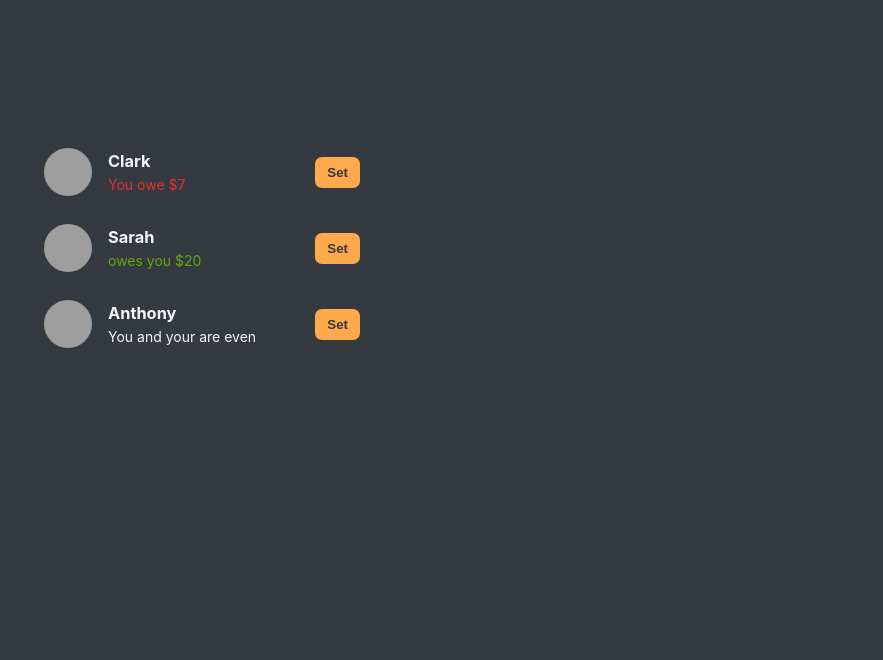
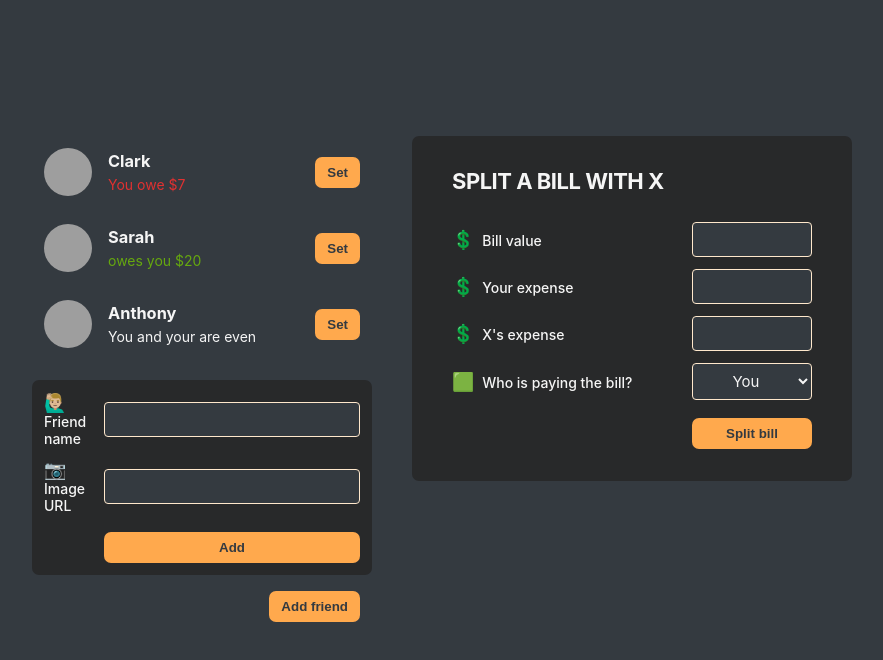
Before and after one commit to GustavoMunizBarrios/eat-n-split, a React (Create React App) app: page / in a window 1280 px wide. Shown: the top 660 px of the page, without its empty margins (198-1081 px from the left). Built offline with nearby package versions, Linux system fonts and the light colour scheme; grey boxes are pictures that could not be loaded.

Commit message:
I added two components and I changed some styles

```diff
--- a/src/App.js
+++ b/src/App.js
@@ -22,8 +22,11 @@
   return (
     <div className="app">
       <div className="sidebar">
-        <FriendList></FriendList>
+        <FriendList />
+        <FormAddFriend />
+        <Button>Add friend</Button>
       </div>
+      <FormSplitBill />
     </div>
   );
 }
@@ -56,7 +59,50 @@
       )}
       {friend.balance === 0 && <p>You and your {friend.anme} are even</p>}
 
-      <button className="button">Set</button>
+      <Button>Set</Button>
     </li>
   );
 }
+
+function Button({ children }) {
+  return <button className="button">{children}</button>;
+}
+
+function FormAddFriend() {
+  return (
+    <form className="form-add-friend">
+      <label>🙋🏼‍♂️ Friend name</label>
+      <input type="text" />
+
+      <label>📷 Image URL</label>
+      <input type="text" />
+
+      <Button>Add</Button>
+    </form>
+  );
+}
+
+function FormSplitBill() {
+  return (
+    <form className="form-split-bill">
+      <h2>Split a bill with X</h2>
+
+      <label>💲 Bill value</label>
+      <input type="text" />
+
+      <label>💲 Your expense</label>
+      <input type="text" />
+
+      <label>💲 X's expense</label>
+      <input type="text" disabled />
+
+      <label>🟩 Who is paying the bill?</label>
+      <select>
+        <option value="user">You</option>
+        <option value="friend">X</option>
+      </select>
+
+      <Button>Split bill</Button>
+    </form>
+  );
+}
--- a/src/index.css
+++ b/src/index.css
@@ -3,6 +3,9 @@
   --color-light: #ffe8cc;
   --color-medium: #ffa94d;
   --color-dark: #ff922b;
+
+  --color-dark-secondary: #28292a;
+  --color-base: #343a40;
 }
 
 * {
@@ -18,7 +21,7 @@
 }
 
 body {
-  background-color: #343a40;
+  background-color: var(--color-base);
   height: 100vh;
   color: whitesmoke;
   display: flex;
@@ -71,7 +74,7 @@
 
 .selected,
 .sidebar li:hover {
-  background-color: #28292a;
+  background-color: var(--color-dark-secondary);
 }
 
 .sidebar li img {
@@ -109,12 +112,12 @@
 }
 
 form {
-  font-size: 1.6rem;
+  font-size: 1.4rem;
   display: grid;
   align-items: center;
   gap: 1.2rem;
 
-  background-color: var(--color-lightest);
+  background-color: var(--color-dark-secondary);
   border-radius: 7px;
 }
 
@@ -141,13 +144,14 @@
 input,
 select {
   font-family: inherit;
-  color: inherit;
+  color: whitesmoke;
   font-size: 1.5rem;
   padding: 0.7rem;
   text-align: center;
   border: 1px solid var(--color-light);
   border-radius: 4px;
   transition: 0.3s;
+  background-color: var(--color-base);
 }
 
 input:focus,
```
